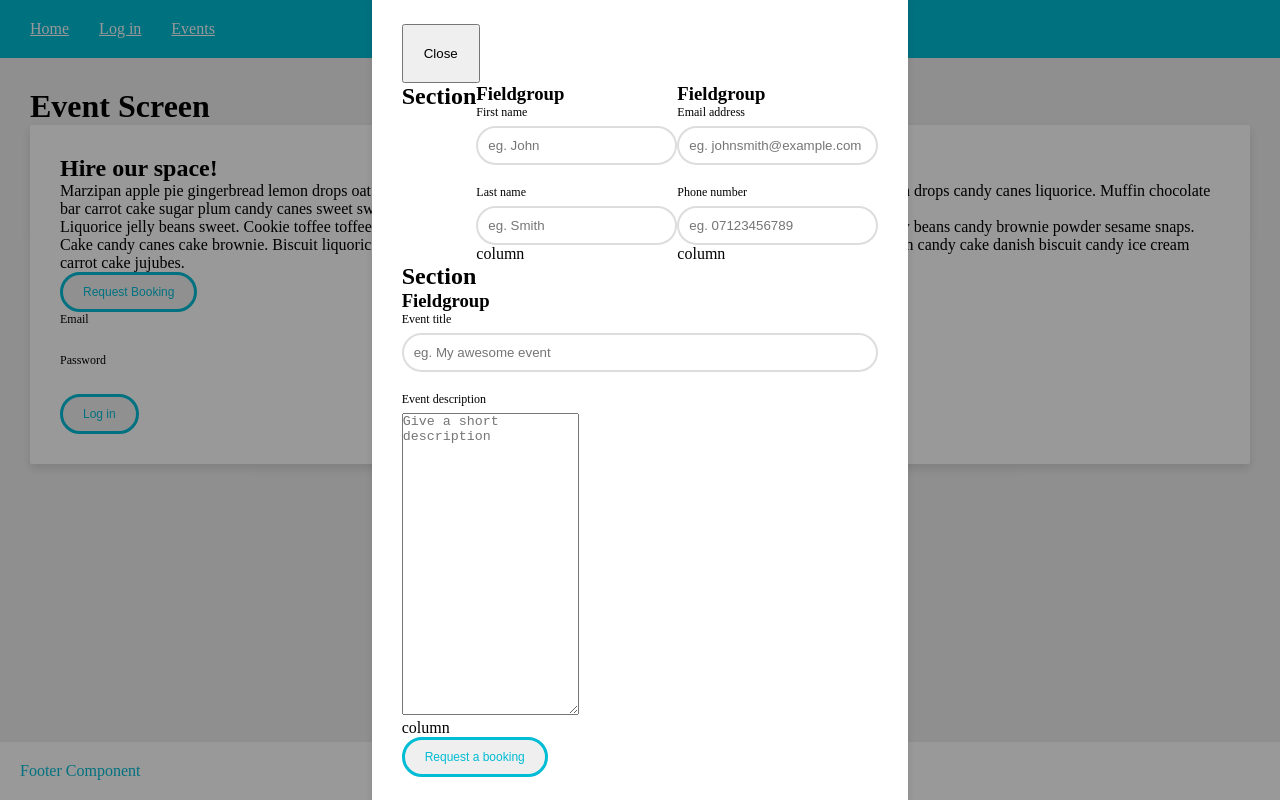
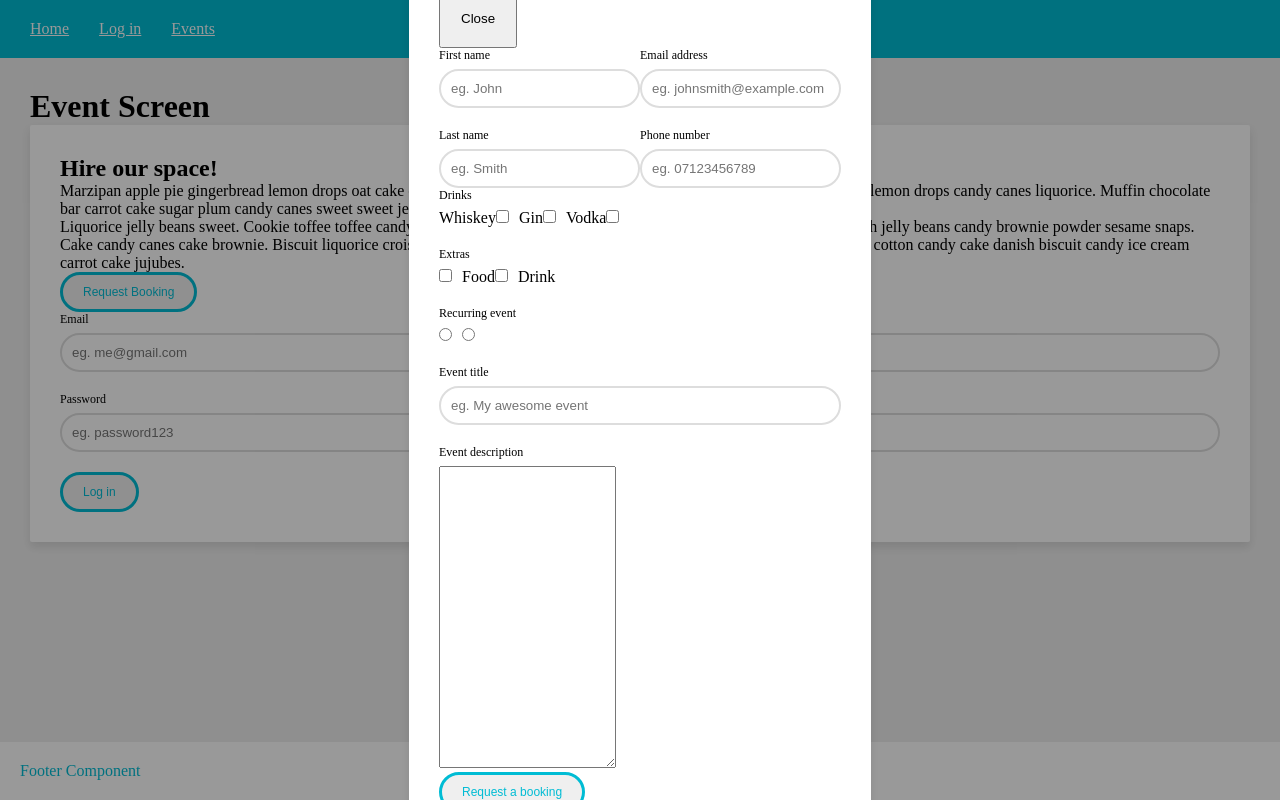
Before and after one commit to chrishalley/cibolo-react-client, a React (Create React App) app: page /events in a window 1280 px wide. Both pictures are taken after a click on the button "Request Booking". Built offline with nearby package versions, Linux system fonts and the light colour scheme.

Commit message:
began adding support for multiple checkboxes to Fieldset component

```diff
--- a/src/components/BasicForm/BasicForm.js
+++ b/src/components/BasicForm/BasicForm.js
@@ -20,8 +20,12 @@ class BasicForm extends Component {
       <Form onSubmit={login} state={formConfig}>
         {(updateState, formSubmit) => (
           <Fragment>
-            <Form.Fieldset label="Email" placeholder="eg. me@gmail.com" type="text" stateProp="email" onChangeHandler={updateState}/>
-            <Form.Fieldset label="Password" placeholder="eg. password123" type="text" stateProp="password" onChangeHandler={updateState}/>
+            <Form.Fieldset label="Email" placeholder="eg. me@gmail.com" name="email" onChangeHandler={updateState}>
+              <input type="text" />
+            </Form.Fieldset>
+            <Form.Fieldset label="Password" placeholder="eg. password123" name="password" onChangeHandler={updateState}>
+              <input type="text" />
+            </Form.Fieldset>
             <Button clickHandler={formSubmit}>Log in</Button>
           </Fragment>
         )}
--- a/src/components/BookingForm/BookingForm.js
+++ b/src/components/BookingForm/BookingForm.js
@@ -1,6 +1,6 @@
 import React, { Component, Fragment } from 'react'
 
-import { Form, Button } from '../common'
+import { Form, Button, Checkbox } from '../common'
 
 class BookingForm extends Component {
 
@@ -13,7 +13,14 @@ class BookingForm extends Component {
     },
     event: {
       title: '',
-      description: ''
+      description: '',
+      recurring: true,
+      extras: [],
+      drinks: {
+        whiskey: false,
+        gin: false,
+        vodka: false
+      }
     }
   }
 
@@ -30,28 +37,41 @@ class BookingForm extends Component {
           <Fragment>
             <Form.Section flexDirection="row">
               <Form.Fieldgroup>
-                <Form.Fieldset label="First name" placeholder="eg. John" type="text" name="client.firstName" onChangeHandler={updateState}>
-                  <input />
+                <Form.Fieldset label="First name" placeholder="eg. John" name="client.firstName" onChangeHandler={updateState}>
+                  <input type="text"/>
                 </Form.Fieldset>
-                <Form.Fieldset label="Last name" placeholder="eg. Smith" type="text" name="client.lastName" onChangeHandler={updateState}>
-                  <input />
+                <Form.Fieldset label="Last name" placeholder="eg. Smith" name="client.lastName" onChangeHandler={updateState}>
+                  <input type="text"/>
                 </Form.Fieldset>
               </Form.Fieldgroup>
               <Form.Fieldgroup>
-                <Form.Fieldset label="Email address" placeholder="eg. johnsmith@example.com" type="text" name="client.emailAddress" onChangeHandler={updateState}>
-                  <input />
+                <Form.Fieldset label="Email address" placeholder="eg. johnsmith@example.com" name="client.emailAddress" onChangeHandler={updateState}>
+                  <input type="text"/>
                 </Form.Fieldset>
-                <Form.Fieldset label="Phone number" placeholder="eg. 07123456789" type="text" name="client.phoneNumber" onChangeHandler={updateState}>
-                  <input />
+                <Form.Fieldset label="Phone number" placeholder="eg. 07123456789" name="client.phoneNumber" onChangeHandler={updateState}>
+                  <input type="text"/>
                 </Form.Fieldset>
               </Form.Fieldgroup>
             </Form.Section>
             <Form.Section flexDirection="column">
+              <Form.Fieldset label="Drinks" name="event.drinks" onChangeHandler={updateState}>
+                <Checkbox label="Whiskey" name="event.drinks.whiskey" />
+                <Checkbox label="Gin" name="event.drinks.gin" />
+                <Checkbox label="Vodka" name="event.drinks.vodka" />
+              </Form.Fieldset>
+              <Form.Fieldset label="Extras" name="event.extras" onChangeHandler={updateState}>
+                <input type="checkbox" value="food" label="Food" /><label>Food</label>
+                <input type="checkbox" value="drink" label="Drink" /><label>Drink</label>
+              </Form.Fieldset>
+              <Form.Fieldset label="Recurring event" name="event.recurring" onChangeHandler={updateState}>
+                <input type="radio" name="event.recurring" value="true" label="Recurring"/>
+                <input type="radio" name="event.recurring" value="false" label="Non-recurring"/>
+              </Form.Fieldset>
               <Form.Fieldgroup>
-                <Form.Fieldset label="Event title" placeholder="eg. My awesome event" type="text" name="event.title" onChangeHandler={updateState}>
-                  <input />
+                <Form.Fieldset label="Event title" placeholder="eg. My awesome event" name="event.title" onChangeHandler={updateState}>
+                  <input type="text"/>
                 </Form.Fieldset>
-                <Form.Fieldset label="Event description" placeholder="Give a short description" type="text" name="event.description" onChangeHandler={updateState}>
+                <Form.Fieldset label="Event description" placeholder="Give a short description" name="event.description" onChangeHandler={updateState}>
                   <textarea rows="20"/>
                 </Form.Fieldset>
               </Form.Fieldgroup>
--- /dev/null
+++ b/src/components/common/Checkbox/Checkbox.js
@@ -0,0 +1,14 @@
+import React, { Fragment } from 'react'
+
+import styles from './Checkbox.module.css'
+
+const Checkbox = ({ label, name }) => {
+  return (
+    <Fragment>
+      <label className={styles.label} htmlFor={name}>{label}</label>
+      <input className={styles.input} onChange={(e) => console.log(e.target.value)} type="checkbox" name={name}/>
+    </Fragment>
+  )
+}
+
+export { Checkbox };
--- /dev/null
+++ b/src/components/common/Checkbox/Checkbox.module.css
@@ -0,0 +1,11 @@
+.checkbox {
+
+}
+
+.label {
+  display: inline-block;
+}
+
+.input {
+  display: inline-block;
+}
--- a/src/components/common/Fieldset/Fieldset.module.css
+++ b/src/components/common/Fieldset/Fieldset.module.css
@@ -10,13 +10,17 @@
   margin-bottom: 2rem;
 }
 
-.fieldset label {
+.label {
   display: block;
   font-size: 1.2rem;
   margin-bottom: .6rem;
 }
 
-.fieldset input {
+.fieldset input:not(:last-child) {
+  margin-right: 1rem;
+}
+
+.fieldset input[type="text"] {
   width: 100%;
   padding: 1rem;
   border-radius: 100px;
--- a/src/components/common/Form/components/Fieldgroup.js
+++ b/src/components/common/Form/components/Fieldgroup.js
@@ -1,11 +1,9 @@
-import React, { Fragment } from 'react'
+import React from 'react'
 
 const Fieldgroup = ({ children, flexDirection='column' }) => {
   return (
     <div style={{ display: 'flex', flexDirection }}>
-      <h3>Fieldgroup</h3>
       { children }
-      { flexDirection }
     </div>
   )
 }
--- a/src/components/common/Form/components/Fieldset.js
+++ b/src/components/common/Form/components/Fieldset.js
@@ -9,7 +9,7 @@ class Fieldset extends Component {
   state = { value: '' }
 
   componentDidMount() {
-    console.log('Fieldset props: ', this.props)
+    // console.log('Fieldset props: ', this.props)
   }
 
   renderToast = () => {
@@ -21,28 +21,47 @@ class Fieldset extends Component {
     }
   }
 
+  renderChild = (child) => {
+    const { placeholder, onChangeHandler, name } = this.props
+    // console.log('child: ', child)
+    let props ={}
+
+    if (child.type === 'input') {
+
+      switch(child.props.type) {
+        case 'checkbox':
+          props = {
+            onChange: (e) => {
+              // console.log('e:', e)
+              onChangeHandler(name, this.state.value, () => null)
+            }
+          }
+          break
+        default:
+          props = {
+            value: this.state.value,
+            onChange: (e) => onChangeHandler(name, e.target.value, (value) => { this.setState({ value }) }),
+            placeholder: placeholder
+          }
+      }
+    }
+
+
+    return React.cloneElement(child, {
+      ...child.props,
+      ...props
+    })
+  }
+
 
   render() {
 
-    const { label, type, name, placeholder, onChangeHandler } = this.props
-    const children = React.Children.map(this.props.children, child => {
-      return React.cloneElement(child, {
-        value: this.state.value,
-        onChange: (e) => onChangeHandler(name, e.target.value, (value) => { this.setState({ value }) }),
-        type: type,
-        placeholder: placeholder
-      })
-    })
+    const { label, name } = this.props
+    const children = React.Children.map(this.props.children, child => this.renderChild(child))
 
     return (
       <fieldset className={styles['fieldset']}>
-        <label htmlFor={name}>{label}</label>
-        {/* <input
-          value={this.state.value}
-          onChange={(e) => onChangeHandler(name, e.target.value, (value) => { this.setState({ value }) })}
-          type={type}
-          placeholder={placeholder}
-        /> */}
+        <label className={styles.label} htmlFor={name}>{label}</label>
         {children}
         {this.renderToast()}
       </fieldset>
--- a/src/components/common/Form/components/Section.js
+++ b/src/components/common/Form/components/Section.js
@@ -1,9 +1,8 @@
-import React, { Fragment } from 'react'
+import React from 'react'
 
 const Section = ({ children, flexDirection='column' }) => {
   return (
     <div style={{ display: 'flex', flexDirection }}>
-      <h2>Section</h2>
       { children }
     </div>
   )
--- a/src/components/common/index.js
+++ b/src/components/common/index.js
@@ -7,3 +7,4 @@ export * from './Screen/Screen';
 export * from './Modal/Modal';
 export * from './Form/Form';
 export * from './Datepicker/Datepicker';
+export * from './Checkbox/Checkbox';
```
Also changed, not shown: src/components/common/CheckboxGroup/CheckboxGroup.js (added), 1 other file (tests, documents, lock files or other folders).
